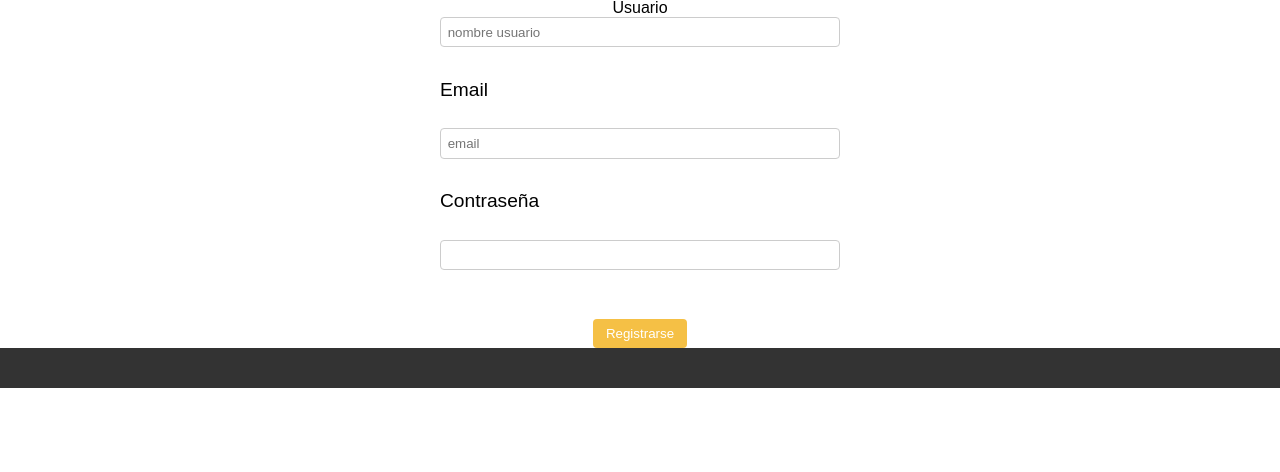
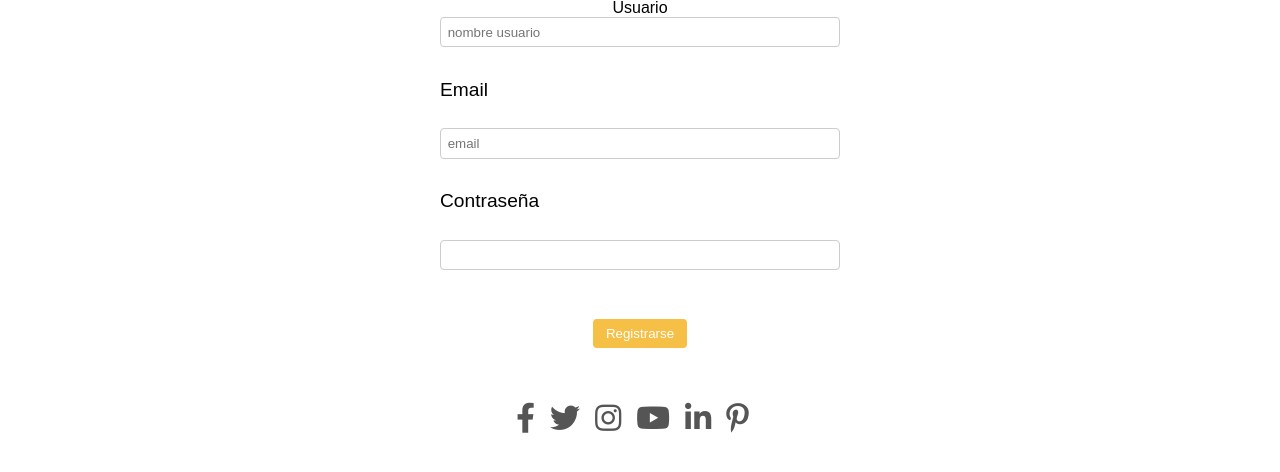
Before and after one commit to Jesuscabado/proyecto_Backend, a Node server app: page /register in a window 1280 px wide. Shown: the part 176-648 px from the top of the page. Run offline with Node 20, Linux system fonts and the light colour scheme; some libraries are stand-ins or nearby versions.

Commit message:
footer to flama + borrar usuario

```diff
--- a/controllers/producto/productoController.js
+++ b/controllers/producto/productoController.js
@@ -27,8 +27,7 @@ const create = async (data) => {
         let producto = await Producto.create(data);
         return [0, producto];
     } catch (error) {
-        throw new Error(error);
-        //return [1, error];
+      return [1, error];
     }
 };
 const update = async (data, idproducto) => {//
--- a/controllers/user/userController.js
+++ b/controllers/user/userController.js
@@ -50,6 +50,15 @@ const update = async (req,res) => {
         user.role = role !== "" ? role : user.role;
 
         let updatedUser = await user.save();
+        res.redirect("/users");
+    } catch (error) {
+        res.status(404).json({message: error.message});
+    }
+}
+
+const deleteById = async (req,res) => {
+    try {
+        await User.findByIdAndDelete(req.params.id);
         res.redirect("/users");
     } catch (error) {
         res.status(404).json({message: error.message});
@@ -114,5 +123,6 @@ export default {
     login,
     loginForm,
     registerForm,
-    logout
+    logout,
+    deleteById
 }
--- a/public/css/style.css
+++ b/public/css/style.css
@@ -96,8 +96,20 @@ a[href="/productos/new"] {
 
 /* Estilos para el pie de página */
 footer {
-  background-color: #333;
   color: #fff;
-  padding: 20px;
+  padding: 25px;
   text-align: center;
+  text-decoration: none;}/* Estilo para iconos del footer*/.footer-icons {
+  display: flex;
+  justify-content: center;
+  align-items: center;
+  margin-top: 30px;
+}.footer-icons a {
+  margin-right: 15px;
+  font-size: 30px;
+  color: #555;
+  transition: color 0.3s ease-in-out;
+}.footer-icons a:hover {
+  color: #1DA1F2
+;
 }
--- a/public/css/usuario.css
+++ b/public/css/usuario.css
@@ -79,3 +79,23 @@ h1 {
   input[type="submit"]:active {
     background-color: #1e7e34;
   }
+
+  /* Estilos para el pie de página */
+footer {
+  color: #fff;
+  padding: 25px;
+  text-align: center;
+  text-decoration: none;}/* Estilo para iconos del footer*/.footer-icons {
+  display: flex;
+  justify-content: center;
+  align-items: center;
+  margin-top: 30px;
+}.footer-icons a {
+  margin-right: 15px;
+  font-size: 30px;
+  color: #555;
+  transition: color 0.3s ease-in-out;
+}.footer-icons a:hover {
+  color: #1DA1F2
+;
+}
--- a/routes/views/auth.js
+++ b/routes/views/auth.js
@@ -45,4 +45,8 @@ router.post("/register", (req, res) => {
     userController.create(req,res);
 });
 
+router.post("/users/delete/:id", isAdmin, (req, res) => {
+    userController.deleteById(req,res);
+});
+
 export default router;
--- a/routes/views/pedido.js
+++ b/routes/views/pedido.js
@@ -4,7 +4,7 @@ import pedidoController from "../../controllers/Pedido/pedidoViewController.js";
 import upload from "../../middlewares/multer.js";
 const router = Router();
 
-router.get("/", isAuthorized,isAdmin , (req, res) => {
+router.get("/", isAuthorized, (req, res) => {
     pedidoController.getAll(req, res);
 });
 //ruta para agregar producto al carrito
@@ -18,6 +18,10 @@ router.post("/", isAuthorized, (req, res) => {
     pedidoController.createPedido(req, res);
 });
 
+router.get("/add/:productid", isAuthorized, (req, res) => {
+    pedidoController.addProducto(req, res);
+});
+
 /* router.get("/edit/:id", isAuthorized, (req, res) => {
     pedidoController.editPedido(req, res);
 });
--- a/views/layout.pug
+++ b/views/layout.pug
@@ -2,6 +2,7 @@ html
  head
     title Mesa y Risa
     link(rel="stylesheet", href="/css/style.css")
+    link(rel="stylesheet" href="https://cdnjs.cloudflare.com/ajax/libs/font-awesome/5.15.3/css/all.min.css")
  body
     header
       nav
@@ -15,4 +16,18 @@ html
           a(href="/pedidos") Pedidos
     main
         block content
-    footer
+
+footer
+    div.footer-icons
+      a(href="#" target="_blank")
+        i.fab.fa-facebook-f
+      a(href="#" target="_blank")
+        i.fab.fa-twitter
+      a(href="#" target="_blank")
+        i.fab.fa-instagram
+      a(href="#" target="_blank")
+        i.fab.fa-youtube
+      a(href="#" target="_blank")
+        i.fab.fa-linkedin-in
+      a(href="#" target="_blank")
+        i.fab.fa-pinterest-p
--- a/views/producto/list.pug
+++ b/views/producto/list.pug
@@ -5,7 +5,7 @@ block content
     h1 Juegos
     each producto in productos
         article
-            a(href=`/pedidos/new/${producto.idproducto}`)
+            a(href=`/pedidos/add/${producto.idproducto}`)
                 alt="carrito de la compra"
             a(href=`/productos/producto/${producto.idproducto}`)
                 img(src=`/uploads/${producto.nombre}.jpg`, alt=`${producto.nombre}`)
--- a/views/producto/new.pug
+++ b/views/producto/new.pug
@@ -4,7 +4,7 @@ block content
     link(rel="stylesheet", href="/css/style.css")
     h2 Nuevo Juego
 
-    form(action="/productos" method="POST", enctype="multipart/form-data")
+    form(action="/productos/new" method="POST", enctype="multipart/form-data")
         label(for="nombre") Nombre
         input(type="text" name="nombre" id="nombre", required)
         br
--- a/views/user/list.pug
+++ b/views/user/list.pug
@@ -19,5 +19,5 @@ block content
                     td
                         form(action=`/users/edit/${user.id}`, method="get")
                             input(type="submit", class="btn edit" value="Editar")
-                        form(action="`/users/delete/${user.id}`", method="post")
+                        form(action=`/users/delete/${user.id}`, method="post")
                             input(type="submit", class="btn delete" value="Eliminar")
```
Also changed, not shown: controllers/Pedido/pedidoController.js (+22 -16 lines), controllers/Pedido/pedidoViewController.js (+4 -6 lines), public/css/juego.css (+16 -3 lines), routes/views/router.js (line endings or trailing spaces), 1 other file.
